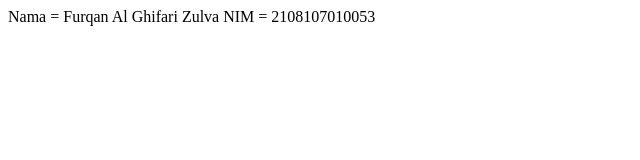
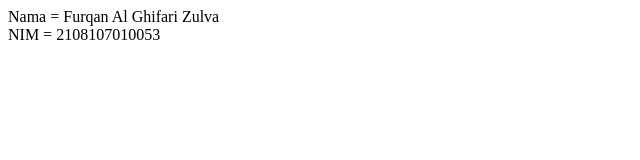
Before and after one commit to furqanx/INF206-2023-RD7-WasteConnect, a plain HTML site: page 2108107010053.html in a window 1280 px wide. Shown: the whole page, without its empty margins (0-640 px from the left). Drawn offline with Linux system fonts and the light colour scheme.

Commit message:
fix: add <br> in 2108107010053.html

```diff
--- a/2108107010053.html
+++ b/2108107010053.html
@@ -4,7 +4,7 @@
     <title>Personal Page</title>
   </head>
   <body>
-    Nama = Furqan Al Ghifari Zulva
+    Nama = Furqan Al Ghifari Zulva <br>
     NIM = 2108107010053
   </body>
 </html
```
